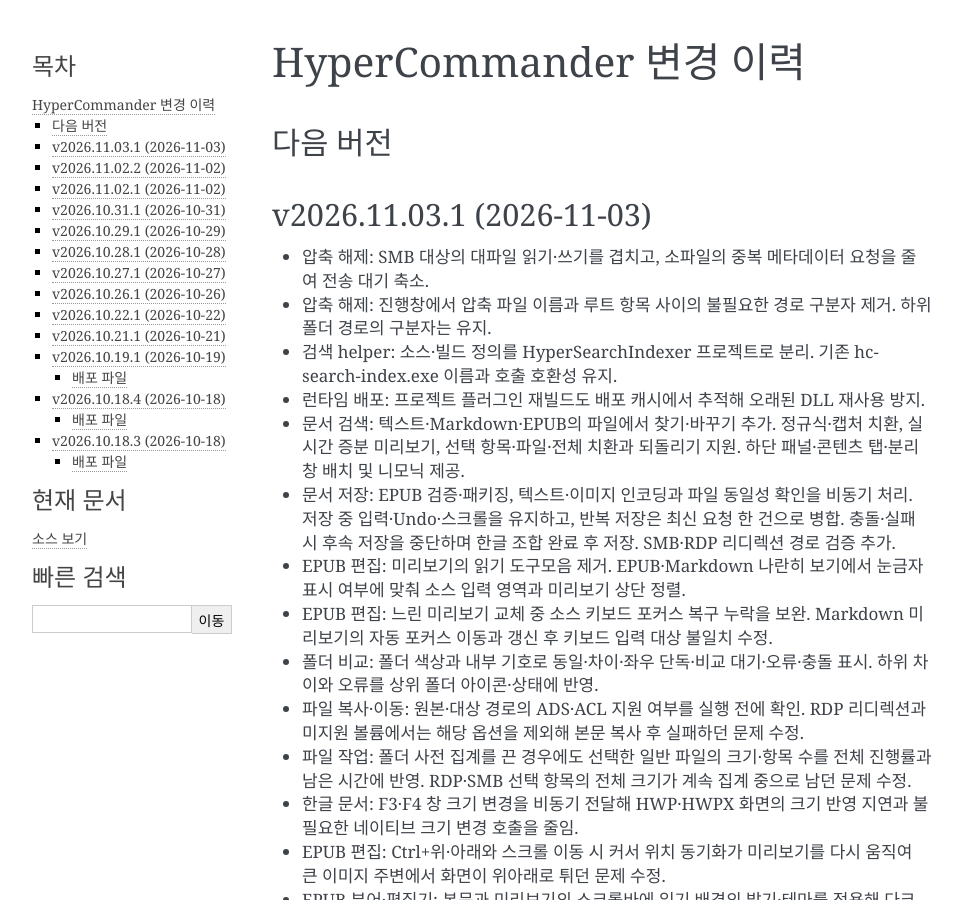
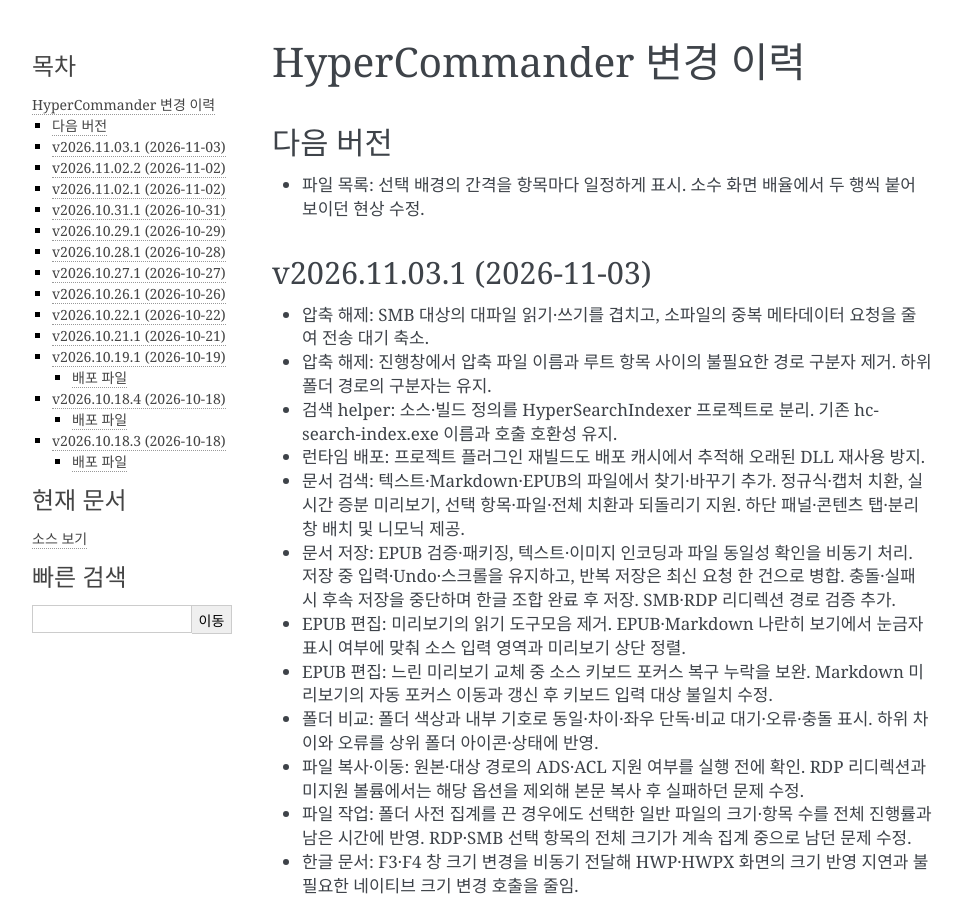
Before and after one commit to jgh0721/hyperCommander, a Sphinx documentation site: the page built from documentation/source/history.rst, in a window 1280 px wide and 900 px high. Shown: the whole window, without its empty margins (148-1110 px from the left). Built offline with Sphinx 7.4.7, drawn with Linux system fonts in a browser that asks for light colours.

Commit message:
EXT : [filelist] 선택 배경의 행별 간격 수정을 반영한다
검증: 100~250% 화면 배율과 선택 상태·스크롤 위치 96개 조합 통과. Release 빌드와 로컬 설치 완료.

```diff
--- a/documentation/source/history.rst
+++ b/documentation/source/history.rst
@@ -6,6 +6,8 @@
 
 다음 버전
 ----------------------------------------
+
+* 파일 목록: 선택 배경의 간격을 항목마다 일정하게 표시. 소수 화면 배율에서 두 행씩 붙어 보이던 현상 수정.
 
 v2026.11.03.1 (2026-11-03)
 ----------------------------------------
```
